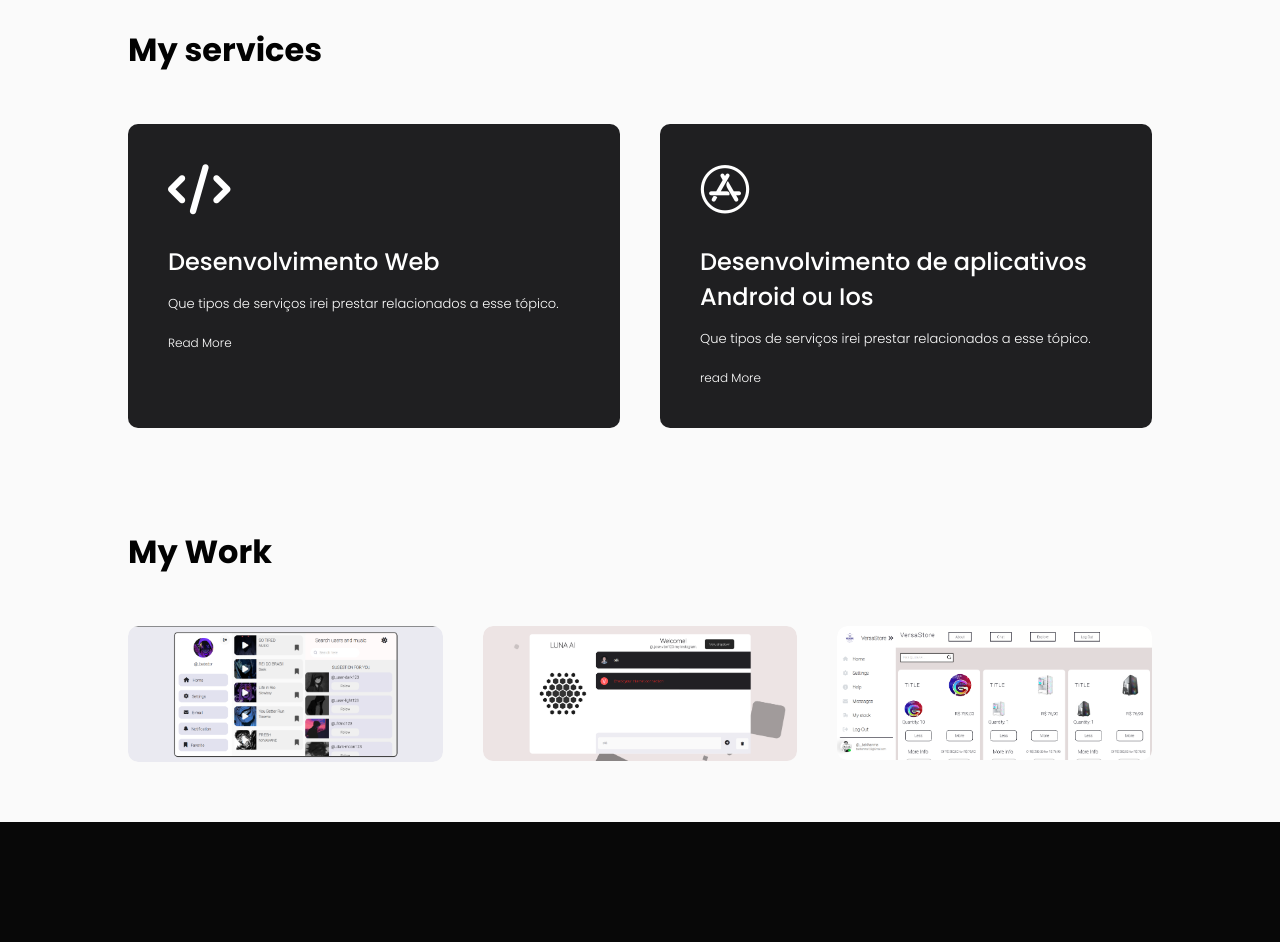
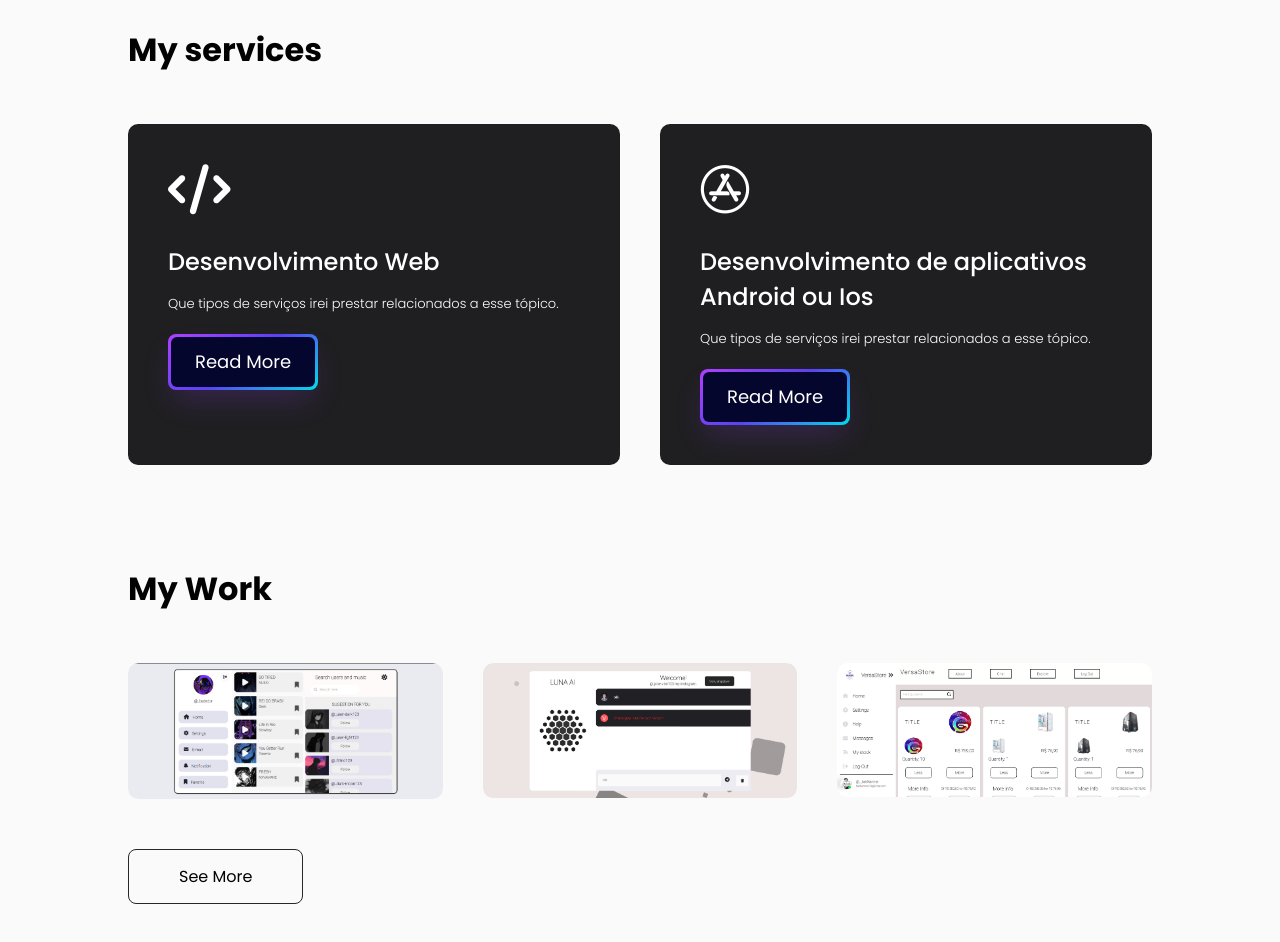
Before and after one commit to josevitor555/my-portfolio, a website built with Vite: page myportfolio/index.html in a window 1280 px wide. Shown: the part 1500-2442 px from the top of the page. Before the commit the page ends 2322 px from the top, so only its background shows below. Built offline with nearby package versions, Linux system fonts and the light colour scheme.

Commit message:
New Atualization in My Work

```diff
--- a/myportfolio/assets/source/css/style.css
+++ b/myportfolio/assets/source/css/style.css
@@ -1,4 +1,4 @@
-@import url('https://fonts.googleapis.com/css2?family=Poppins:ital,wght@0,100;0,200;0,300;0,400;0,500;0,600;0,700;0,800;0,900;1,100;1,200;1,300;1,400;1,500;1,600;1,700;1,800;1,900&display=swap');
+@import url("https://fonts.googleapis.com/css2?family=Poppins:ital,wght@0,100;0,200;0,300;0,400;0,500;0,600;0,700;0,800;0,900;1,100;1,200;1,300;1,400;1,500;1,600;1,700;1,800;1,900&display=swap");
 * {
   padding: 0;
   margin: 0;
@@ -39,14 +39,14 @@
   font-size: 18px;
 }
 .container nav ul li a::after {
-    content: '';
+  content: "";
   width: 0;
   height: 3px;
   background: #ff004f;
   position: absolute;
   left: 0;
   bottom: -6px;
-    transition: .5s;
+  transition: 0.5s;
   border-radius: 8px;
 }
 .container nav ul li a:hover::after {
@@ -66,7 +66,7 @@
 #about {
   padding: 80px 0;
   color: #020202;
-    background: #FAFAFA;
+  background: #fafafa;
 }
 .row {
   display: flex;
@@ -100,7 +100,7 @@
   position: relative;
 }
 .row .about-col-2 .tab-titles .tab-links::after {
-    content: '';
+  content: "";
   width: 0;
   height: 3px;
   background: #ff004f;
@@ -108,7 +108,7 @@
   left: 0;
   bottom: -8px;
   border-radius: 8px;
-    transition: .5s;
+  transition: 0.5s;
 }
 .row .about-col-2 .tab-titles .tab-links.active-link::after {
   width: 50%;
@@ -121,7 +121,7 @@
   color: #b54769;
   font-size: 14px;
 }
-.row .about-col-2 .tab-contents  {
+.row .about-col-2 .tab-contents {
   display: none;
 }
 .row .about-col-2 .tab-contents.active-tab {
@@ -129,7 +129,7 @@
 }
 #services {
   padding: 30px 0;
-    background: #FAFAFA;
+  background: #fafafa;
 }
 #services .sub-title {
   color: #020202;
@@ -146,7 +146,7 @@
   font-size: 13px;
   font-weight: 300;
   border-radius: 10px;
-    transition: background .5s, transform .5s;
+  transition: background 0.5s, transform 0.5s;
 }
 .services-list div i {
   font-size: 50px;
@@ -165,8 +165,49 @@
   display: inline-block;
 }
 .services-list div:hover {
-    background: #ff004f;
   transform: translateY(-10px);
+}
+.services-list button {
+  align-items: center;
+  background-image: linear-gradient(144deg, #af40ff, #5b42f3 50%, #00ddeb);
+  border: 0;
+  border-radius: 8px;
+  box-shadow: rgba(151, 65, 252, 0.2) 0 15px 30px -5px;
+  box-sizing: border-box;
+  color: #ffffff;
+  display: flex;
+  font-family: Phantomsans, sans-serif;
+  font-size: 18px;
+  justify-content: center;
+  line-height: 1em;
+  max-width: 100%;
+  min-width: 140px;
+  padding: 3px;
+  text-decoration: none;
+  user-select: none;
+  -webkit-user-select: none;
+  touch-action: manipulation;
+  white-space: nowrap;
+  cursor: pointer;
+  transition: all 0.3s;
+  margin-top: 20px;
+}
+.services-list button:active, button:hover {
+  outline: 0;
+}
+.services-list button span {
+  background-color: rgb(5, 6, 45);
+  padding: 16px 24px;
+  border-radius: 6px;
+  width: 100%;
+  height: 100%;
+  transition: 300ms;
+}
+.services-list button:hover span {
+  background: none;
+}
+.services-list button:active {
+  transform: scale(0.9);
 }
 #portfolio {
   padding: 50px 0;
@@ -190,7 +231,7 @@
   width: 100%;
   border-radius: 10px;
   display: block;
-    transition: transform .5s;
+  transition: transform 0.5s;
 }
 .work-list .work .layer {
   position: absolute;
@@ -199,7 +240,7 @@
   overflow: hidden;
   width: 100%;
   height: 0;
-    background: linear-gradient(rgba(0,0, 0,.6), #27272b);
+  background: linear-gradient(rgba(0, 0, 0, 0.6), #27272b);
   border-radius: 10px;
   display: flex;
   align-items: center;
@@ -208,7 +249,7 @@
   padding: 0 40px;
   text-align: center;
   font-size: 14px;
-    transition: height .5s;
+  transition: height 0.5s;
 }
 .work-list .work .layer h3 {
   font-weight: 500;
@@ -232,6 +273,21 @@
 .work-list .work:hover .layer {
   height: 100%;
 }
+.btn {
+  display: block;
+  margin: 50px 0px;
+  width: fit-content;
+  border: 1px solid #27272b;
+  padding: 14px 50px;
+  border-radius: 8px;
+  text-decoration: none;
+  color: #020202;
+  transition: background 0.5s;
+}
+.btn:hover {
+  background: #27272b;
+  color: #fafafa;
+}
 body {
   height: 100vh;
   background: var(--background-body);
--- a/myportfolio/index.html
+++ b/myportfolio/index.html
@@ -85,7 +85,9 @@
           <p>
            Que tipos de serviços irei prestar relacionados a esse tópico.
           </p>
-          <a href="#">Read More</a>
+          <button>
+            <span class="text">Read More</span>
+          </button>
         </div>
         <div>
           <i class="fa-brands fa-app-store"></i>
@@ -95,7 +97,9 @@
           <p>
             Que tipos de serviços irei prestar relacionados a esse tópico.
           </p>
-          <a href="#">read More</a>
+          <button>
+            <span class="text">Read More</span>
+          </button>
         </div>
       </div>
     </div>
@@ -135,6 +139,7 @@
           </div>
         </div>
       </div>
+      <a href="#" class="btn">See More</a>
     </div>
   </div>
   <script src="./assets/source/js/tabContents.js"></script>
```
Lines whose indentation alone changed are shown as unchanged.
